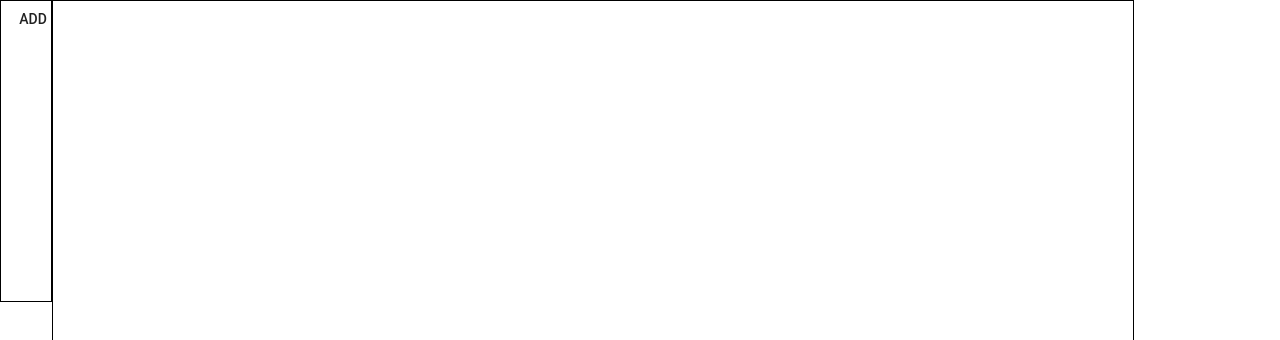
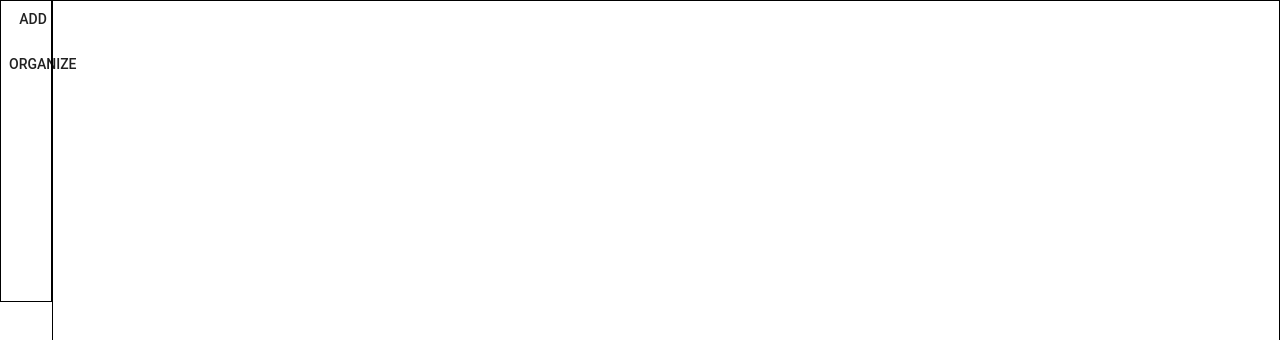
Before and after one commit to ThisisHubert/brainclub, a React (Create React App) app in the folder web/: page / in a window 1280 px wide. Shown: the top 340 px of the page. Built offline with nearby package versions, Linux system fonts and the light colour scheme.

Commit message:
Add post organize function

```diff
--- a/web/src/components/Board.tsx
+++ b/web/src/components/Board.tsx
@@ -13,10 +13,8 @@ interface DragItem {
   top: number
 }
 
-const SuggestionAreaWidth = 200
-
 const styles: React.CSSProperties = {
-  width: `calc(100vw - ${SuggestionAreaWidth}px)`,
+  width: '100vw',
   height: '100vh',
   border: '1px solid black',
   position: 'relative',
--- a/web/src/components/ToolBar.tsx
+++ b/web/src/components/ToolBar.tsx
@@ -4,7 +4,7 @@ import { PostContext } from 'providers/PostProviders'
 import React, { ReactElement, useContext } from 'react'
 
 function ToolBar(): ReactElement {
-  const { addPost } = useContext(PostContext)
+  const { addPost, organizePosts } = useContext(PostContext)
   return (
     <Box width='50px' height='300px' border='1px solid black'>
       <Button
@@ -19,6 +19,8 @@ function ToolBar(): ReactElement {
       >
         Add
       </Button>
+      <Box mt={1} />
+      <Button onClick={() => organizePosts()}>Organize</Button>
     </Box>
   )
 }
--- a/web/src/const.ts
+++ b/web/src/const.ts
@@ -1,4 +1,9 @@
 export const POST_CARD_SIZE = {
   width: 200,
   height: 100,
+  widthWithPadding: 250
 }
+
+export const CLUSTER_SIZE = {
+  height: 150
+}
--- a/web/src/providers/PostProviders.tsx
+++ b/web/src/providers/PostProviders.tsx
@@ -1,4 +1,12 @@
-import React, { createContext, ReactElement, ReactNode, useState } from 'react'
+import { CLUSTER_SIZE, POST_CARD_SIZE } from 'const'
+import _ from 'lodash'
+import React, {
+  createContext,
+  ReactElement,
+  ReactNode,
+  useCallback,
+  useState,
+} from 'react'
 
 export interface Post {
   id: string
@@ -16,6 +24,7 @@ interface PostContextType {
   setPostMap: (postMap: PostMap) => void
   addPost: (post: Post) => void
   updatePost: (id: string, text: string) => void
+  organizePosts: () => void
 }
 
 export const PostContext = createContext<PostContextType>(undefined as never)
@@ -24,10 +33,51 @@ interface Props {
   children?: ReactNode
 }
 
+interface Cluster {
+  name: string
+  postIds: string[]
+}
+
+function requestOrganizeMock(posts: Post[]): Cluster[] {
+  return [
+    {
+      name: 'coffee',
+      postIds: ['1', '2', '3']
+    },
+    {
+      name: 'bread',
+      postIds: ['4', '5']
+    },
+    {
+      name: 'chicken',
+      postIds: ['6', '7', '8']
+    }
+  ]
+}
+
 function PostProvider(props: Props): ReactElement {
   const [postMap, setPostMap] = useState<PostMap>({})
 
-  console.log(postMap)
+  const organizePosts = useCallback(() => {
+    // Send all the posts to server
+    const posts = _.values(postMap)
+    const clusters = requestOrganizeMock(posts)
+    clusters.forEach((cluster, index) => {
+      const yPos = CLUSTER_SIZE.height * index
+      cluster.postIds.forEach((postId, index)=> {
+        if (!postMap[postId]) {
+          return
+        }
+        postMap[postId].top = yPos
+        postMap[postId].left = ((POST_CARD_SIZE.width + ((index !== 0) ? 50 : 0 )) * index)
+      })
+    })
+
+    setPostMap(prev => ({
+      ...postMap
+    }))
+
+  }, [postMap])
 
   return (
     <PostContext.Provider
@@ -45,8 +95,9 @@ function PostProvider(props: Props): ReactElement {
             [id]: {
               ...prev[id],
               title: text,
-            }
+            },
           })),
+        organizePosts,
       }}
     >
       {props.children}
```
